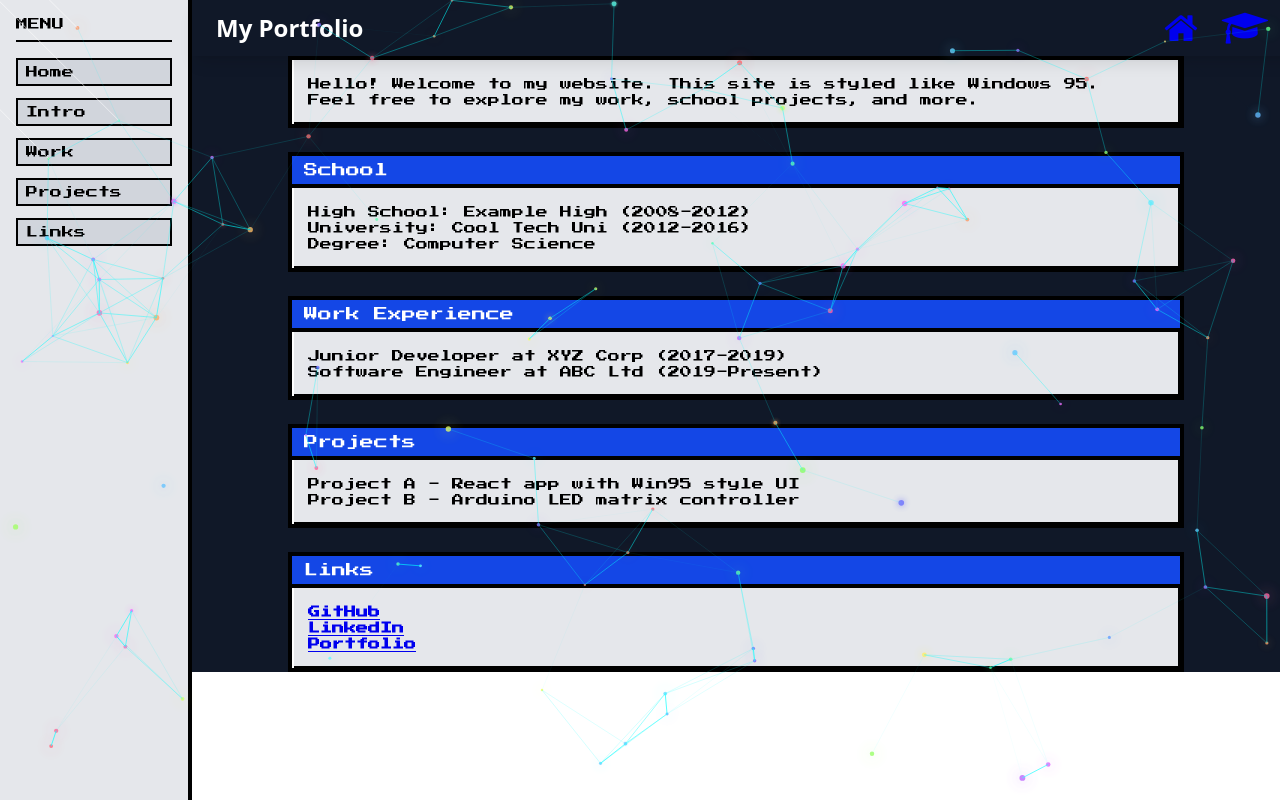
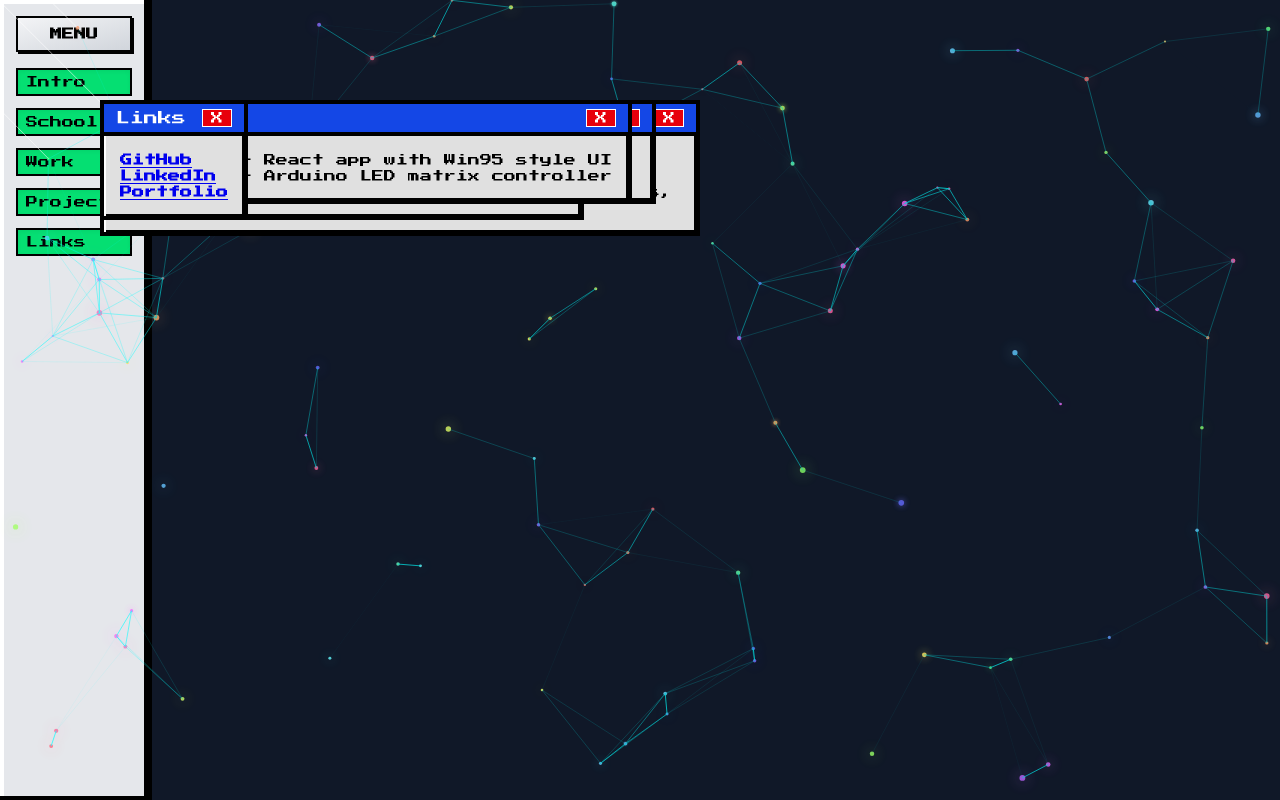
Before and after one commit to Marneyd8/portfolio, a React (Vite) app: page / in a window 1280 px wide. Built offline with nearby package versions, Linux system fonts and the light colour scheme.

Commit message:
movable windows

```diff
--- a/src/App.tsx
+++ b/src/App.tsx
@@ -1,27 +1,65 @@
-import './App.css';
+import { useState } from 'react';
 import Intro from './components/Intro';
-import Links from './components/Links';
-import Navbar from './components/Navbar';
-import Projects from './components/Projects';
 import School from './components/School';
 import Work from './components/Work';
+import Projects from './components/Projects';
+import Links from './components/Links';
 import ParticlesOverlay from "./components/ParticlesOverlay";
-import Windows95Sidebar from './components/Windows95Sidebar'; // <-- import here
+import Windows95Sidebar from './components/Windows95Sidebar';
+import Windows95Window from './components/Windows95Window';
 
 function App() {
+  const [visiblePanels, setVisiblePanels] = useState({
+    Intro: true,
+    School: true,
+    Work: true,
+    Projects: true,
+    Links: true,
+  });
+
+  const togglePanel = (panel) => {
+    setVisiblePanels((prev) => ({
+      ...prev,
+      [panel]: !prev[panel],
+    }));
+  };
+
+  const handleClose = (panel) => {
+    setVisiblePanels((prev) => ({
+      ...prev,
+      [panel]: false,
+    }));
+  };
+
   return (
-    <div className="bg-gray-900 text-white text-4xl">
+    <div className="min-h-screen bg-gray-900 text-white text-4xl">
       <ParticlesOverlay />
-
-      <Windows95Sidebar /> {/* <-- add sidebar here */}
-      <div className="ml-48"> {/* Add left margin to avoid content hidden behind sidebar */}
-        <Navbar />
-        <Intro />
-        <School />
-        <Work />
-        <Projects />
-        <Links />
-      </div>
+      <Windows95Sidebar onSelectPanel={togglePanel} visiblePanels={visiblePanels} />
+        {visiblePanels.Intro && (
+          <Windows95Window title="Intro" onClose={() => handleClose("Intro")}>
+            <Intro />
+          </Windows95Window>
+        )}
+        {visiblePanels.School && (
+          <Windows95Window title="School" onClose={() => handleClose("School")}>
+            <School />
+          </Windows95Window>
+        )}
+        {visiblePanels.Work && (
+          <Windows95Window title="Work" onClose={() => handleClose("Work")}>
+            <Work />
+          </Windows95Window>
+        )}
+        {visiblePanels.Projects && (
+          <Windows95Window title="Projects" onClose={() => handleClose("Projects")}>
+            <Projects />
+          </Windows95Window>
+        )}
+        {visiblePanels.Links && (
+          <Windows95Window title="Links" onClose={() => handleClose("Links")}>
+            <Links />
+          </Windows95Window>
+        )}
     </div>
   );
 }
--- a/src/components/Intro.tsx
+++ b/src/components/Intro.tsx
@@ -1,10 +1,10 @@
 import Windows95Window from './Windows95Window';
 
 const Intro = () => (
-  <Windows95Window title="Introduction">
+  <div>
     <p>Hello! Welcome to my website. This site is styled like Windows 95.</p>
     <p>Feel free to explore my work, school projects, and more.</p>
-  </Windows95Window>
+  </div>
 );
 
 export default Intro;
--- a/src/components/Links.tsx
+++ b/src/components/Links.tsx
@@ -1,13 +1,13 @@
 import Windows95Window from './Windows95Window';
 
 const Links = () => (
-  <Windows95Window title="Links">
+  <div>
     <ul>
       <li><a href="https://github.com/yourusername" className="text-blue-700 hover:underline">GitHub</a></li>
       <li><a href="https://linkedin.com/in/yourprofile" className="text-blue-700 hover:underline">LinkedIn</a></li>
       <li><a href="https://yourportfolio.com" className="text-blue-700 hover:underline">Portfolio</a></li>
     </ul>
-  </Windows95Window>
+  </div>
 );
 
 export default Links;
--- a/src/components/Projects.tsx
+++ b/src/components/Projects.tsx
@@ -1,12 +1,12 @@
 import Windows95Window from './Windows95Window';
 
 const Projects = () => (
-  <Windows95Window title="Projects">
+  <div>
     <ul>
       <li>Project A - React app with Win95 style UI</li>
       <li>Project B - Arduino LED matrix controller</li>
     </ul>
-  </Windows95Window>
+  </div>
 );
 
 export default Projects;
--- a/src/components/School.tsx
+++ b/src/components/School.tsx
@@ -1,13 +1,13 @@
 import Windows95Window from './Windows95Window';
 
 const School = () => (
-  <Windows95Window title="School">
+  <div>
     <ul>
       <li>High School: Example High (2008-2012)</li>
       <li>University: Cool Tech Uni (2012-2016)</li>
       <li>Degree: Computer Science</li>
     </ul>
-  </Windows95Window>
+  </div>
 );
 
 export default School;
--- a/src/components/Windows95Sidebar.tsx
+++ b/src/components/Windows95Sidebar.tsx
@@ -1,15 +1,25 @@
-const Windows95Sidebar = () => (
+const Windows95Sidebar = ({ onSelectPanel, visiblePanels }) => {
+  const items = ["Intro", "School", "Work", "Projects", "Links"];
+
+  return (
     <div
-      className="fixed top-0 left-0 h-full w-48 bg-gray-200 border-r-4 border-black
-                 overflow-y-auto p-4 text-black"
+      className="fixed top-0 left-0 h-full w-38 bg-gray-200 border-r-4 border-black
+                 p-4 text-black shadow-[inset_-4px_-4px_0_0_rgb(0,0,0),inset_4px_4px_0_0_rgb(255,255,255)]"
       style={{ fontFamily: "'Press Start 2P', monospace" }}
     >
-      <h2 className="text-xs mb-4 border-b-2 border-black pb-2">MENU</h2>
+      <div className="mb-4 p-2 bg-gradient-to-br from-gray-100 to-gray-300 border-2 border-black text-center text-xs font-bold shadow-[2px_2px_0_0_rgb(0,0,0)]">
+        MENU
+      </div>
       <ul className="text-xs space-y-3">
-        {["Home", "Intro", "Work", "Projects", "Links"].map((item) => (
+        {items.map((item) => (
           <li
             key={item}
-            className="px-2 py-1 border-2 border-black bg-gray-300 cursor-pointer hover:bg-gray-400 active:translate-x-[1px] active:translate-y-[1px]"
+            className={`px-2 py-1 border-2 border-black cursor-pointer transition-all duration-100
+              ${visiblePanels[item]
+                ? 'bg-green-400 text-black shadow-inner'
+                : 'bg-gray-300 text-black hover:bg-gray-400'}
+              active:translate-x-[1px] active:translate-y-[1px]`}
+            onClick={() => onSelectPanel(item)}
           >
             {item}
           </li>
@@ -17,5 +27,6 @@ const Windows95Sidebar = () => (
       </ul>
     </div>
   );
+};
 
-  export default Windows95Sidebar;
+export default Windows95Sidebar;
--- a/src/components/Windows95Window.tsx
+++ b/src/components/Windows95Window.tsx
@@ -1,11 +1,83 @@
-const Windows95Window = ({ title, children, style }) => {
+import { useState, useEffect, useRef } from "react";
+
+const Windows95Window = ({ title, children, onClose }) => {
+  const [visible, setVisible] = useState(true);
+  const [shouldRender, setShouldRender] = useState(true);
+
+  // position state
+  const [pos, setPos] = useState({ x: 100, y: 100 }); // initial position
+  const dragging = useRef(false);
+  const dragStartPos = useRef({ x: 0, y: 0 });
+  const windowStartPos = useRef({ x: 0, y: 0 });
+
+  useEffect(() => {
+    if (!visible) {
+      const timeout = setTimeout(() => {
+        setShouldRender(false);
+        onClose(); // inform parent to hide this panel
+      }, 200);
+      return () => clearTimeout(timeout);
+    }
+  }, [visible, onClose]);
+
+  // mouse down on title bar to start dragging
+  const onMouseDown = (e) => {
+    dragging.current = true;
+    dragStartPos.current = { x: e.clientX, y: e.clientY };
+    windowStartPos.current = { ...pos };
+    // prevent selecting text while dragging
+    e.preventDefault();
+  };
+
+  // mouse move moves window if dragging
+  const onMouseMove = (e) => {
+    if (!dragging.current) return;
+
+    const dx = e.clientX - dragStartPos.current.x;
+    const dy = e.clientY - dragStartPos.current.y;
+    setPos({ x: windowStartPos.current.x + dx, y: windowStartPos.current.y + dy });
+  };
+
+  // mouse up stops dragging
+  const onMouseUp = () => {
+    dragging.current = false;
+  };
+
+  if (!shouldRender) return null;
+
   return (
     <div
-        className="bg-gray-200 border-4 border-black shadow-[inset_2px_2px_0_0_rgb(255,255,255),inset_-2px_-2px_0_0_rgb(0,0,0)] max-w-4xl mx-auto my-6"
-        style={{ fontFamily: "'Press Start 2P', monospace", ...style }}
+      onMouseMove={onMouseMove}
+      onMouseUp={onMouseUp}
+      onMouseLeave={onMouseUp}
+      style={{
+        position: "absolute",
+        left: pos.x,
+        top: pos.y,
+        transition: visible ? "opacity 0.2s ease, transform 0.2s ease" : undefined,
+        opacity: visible ? 1 : 0,
+        transform: visible ? "scale(1)" : "scale(0.95)",
+        fontFamily: "'Press Start 2P', monospace",
+        maxWidth: "600px",
+        border: "4px solid black",
+        boxShadow: "inset 2px 2px 0 0 rgb(255,255,255), inset -2px -2px 0 0 rgb(0,0,0)",
+        backgroundColor: "#e0e0e0",
+        userSelect: dragging.current ? "none" : "auto",
+        zIndex: 1000,
+      }}
     >
-        <div className="bg-blue-700 text-white px-3 py-1 border-b-4 border-black select-none text-sm">
+      <div
+        onMouseDown={onMouseDown}
+        className="flex justify-between items-center bg-blue-700 text-white px-3 py-1 border-b-4 border-black select-none text-sm cursor-move"
+        style={{ userSelect: "none" }}
+      >
         {title}
+        <button
+          onClick={() => setVisible(false)}
+          className="bg-red-600 text-white px-2 ml-2 hover:bg-red-700 border border-white text-xs"
+        >
+          X
+        </button>
       </div>
       <div className="p-4 text-black text-xs">{children}</div>
     </div>
--- a/src/components/Work.tsx
+++ b/src/components/Work.tsx
@@ -1,12 +1,12 @@
 import Windows95Window from './Windows95Window';
 
 const Work = () => (
-  <Windows95Window title="Work Experience">
+  <div>
     <ul>
       <li>Junior Developer at XYZ Corp (2017-2019)</li>
       <li>Software Engineer at ABC Ltd (2019-Present)</li>
     </ul>
-  </Windows95Window>
+  </div>
 );
 
 export default Work;
```
Lines whose indentation alone changed are shown as unchanged.
